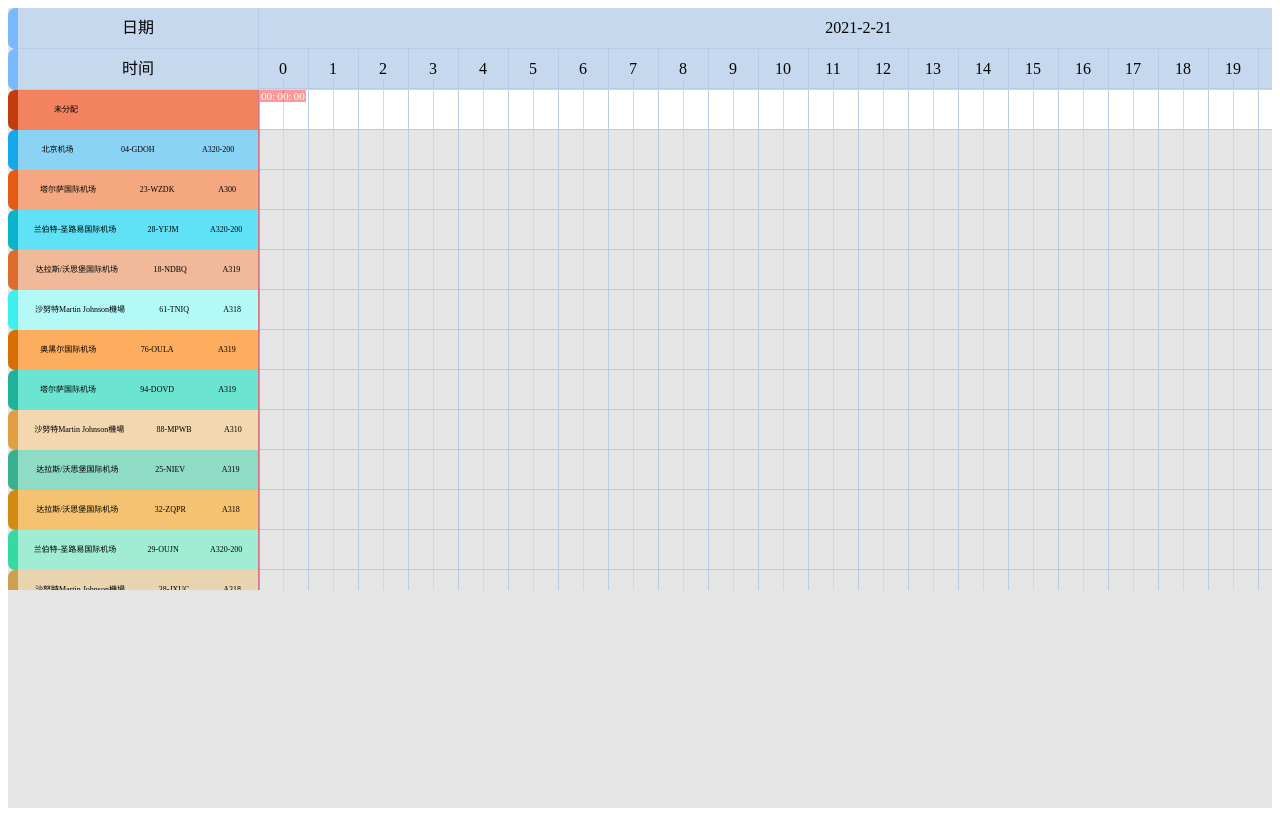
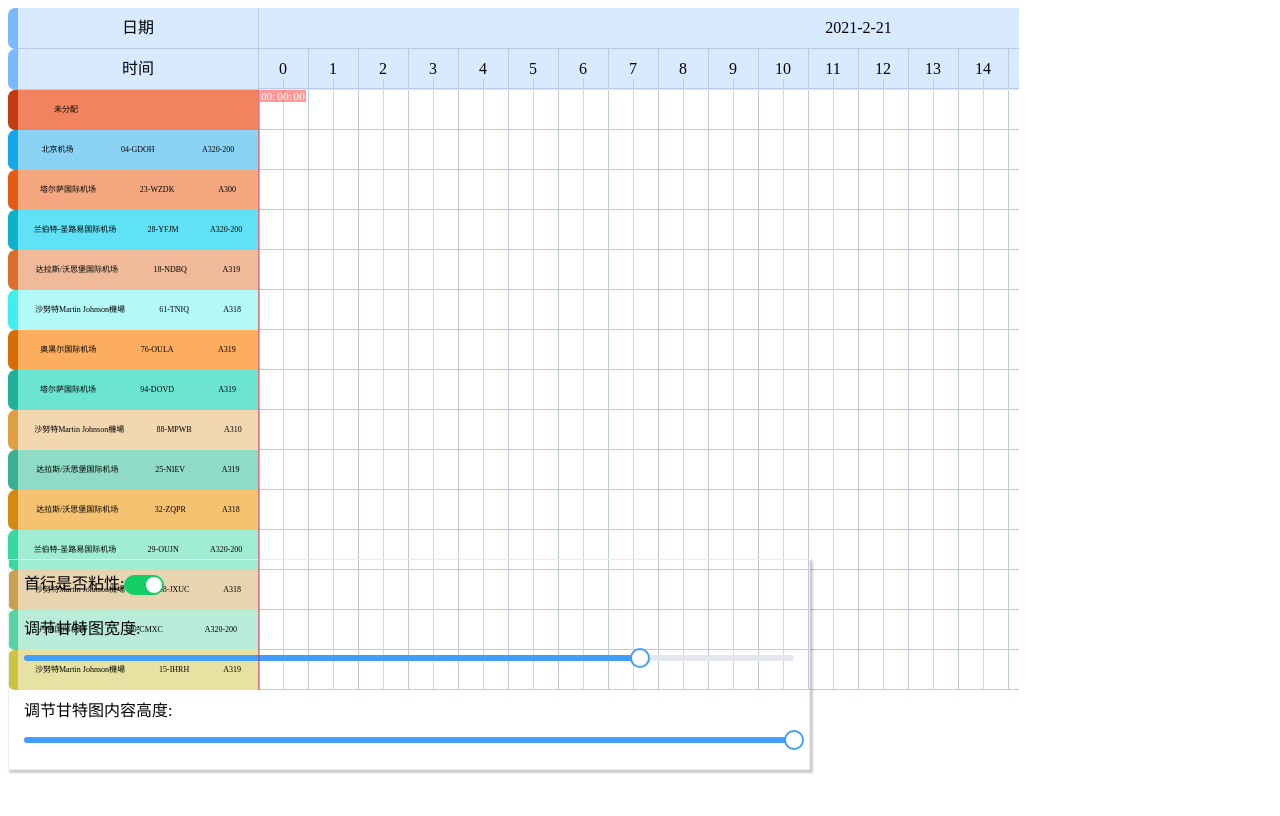
Before and after one commit to xihaoshangdi/vue-gantt-chart, a Vue app: page / in a window 1280 px wide. Built offline with nearby package versions, Linux system fonts and the light colour scheme.

Commit message:
增加测试代码

```diff
--- a/src/App.vue
+++ b/src/App.vue
@@ -1,10 +1,12 @@
 <template>
-  <div class="container">
+  <div class="box">
+    <div class="container" :style="{width:`${ChartWidth}%`}">
       <GanttChart
         :gantt-data="GanttData"
         :gantt-current-time="GanttCurrentTime"
-      :first-line-stick="true"
+        :first-line-stick="firstLineStick"
         :time-section="GanttTime"
+        :chart-max-height="ChartHeight"
         :float-view-render-fn="floatRender"
         @rightClick.native="handleRightClick"
       >
@@ -15,6 +17,12 @@
           <ContentComponent :content-info="item" />
         </template>
       </GanttChart>
+    </div>
+    <div class="operate">
+      <div>首行是否粘性:<el-switch v-model="firstLineStick" active-color="#13ce66" inactive-color="#ff4949" /></div>
+      <div>调节甘特图宽度:<el-slider v-model="ChartWidth" /></div>
+      <div>调节甘特图内容高度:<el-slider v-model="ChartHeight" :min="0" :max="600" /></div>
+    </div>
   </div>
 </template>
 <script>
@@ -30,9 +38,13 @@ export default {
       GanttTime: ['2021/02/21', '2021/02/24'],
       GanttData: mockData(25),
       GanttCurrentTime: new Date().getTime(),
-      floatRender: (info) => `<div class="xxx">${info.startAirport}</div><div>${info.workType}</div><div>${info.endAirport}</div>`,
+      floatRender: (info) => `<div>${info.startAirport}</div><div>${info.workType}</div><div>${info.endAirport}</div>`,
       // 定时器
-      marker: null
+      marker: null,
+      // 测试
+      firstLineStick: true,
+      ChartWidth: 80,
+      ChartHeight: 600
     }
   },
   mounted () {
@@ -46,15 +58,37 @@ export default {
   methods: {
     handleRightClick (event) {
       console.log('event', event)
+      const info = event.detail
+      this.$notify.info({
+        title: '消息',
+        dangerouslyUseHTMLString: true,
+        message: `
+                <div>
+                <strong>起飞机场</strong>:  ${info.startAirport}
+                </div>
+                <div>
+                <strong>任务类型</strong>:  ${info.workType}</div>
+                <div>
+                <strong>降落机场</strong>:  ${info.endAirport}
+                </div>`
+      })
     }
   }
 }
 </script>
 
 <style lang="scss" scoped>
-.container{
-  width: 100%;
-  height: 800px;
-  background-color: rgba(0,0,0,0.1);
+.operate{
+  position: absolute;
+  bottom: 30px;
+  margin-top: 5vh;
+  border: 1px solid #EBEEF5;
+  box-shadow: 2px 2px 2px 1px rgba(0, 0, 0, 0.2);
+  display: flex;
+  flex-direction: column;
+  width: 800px;
+  & > div{
+    margin: 10px 15px;
+  }
 }
 </style>
--- a/src/components/BaseGanttComponents/chart-block.vue
+++ b/src/components/BaseGanttComponents/chart-block.vue
@@ -21,18 +21,22 @@
 import dayjs from 'dayjs'
 export default {
   name: 'ChartBlock',
-  inject: ['spendTime', 'baseHour', 'timeSectionDayJs'],
+  inject: ['baseHour', 'timeSectionDayJs'],
   props: {
     block: {
       type: Object,
       default: () => {}
+    },
+    spendTime: {
+      type: Number,
+      required: true
     }
   },
   methods: {
     occupy (bar) {
       const during = dayjs(bar.end).diff(dayjs(bar.start), 'minute')
       const spendMinute = dayjs(dayjs(bar.start)).diff(this.timeSectionDayJs.start, 'minute')
-      const color = this.spendTime / 60 > spendMinute ? '#F56C6C' : '#909399'
+      const color = this.spendTime / 60 > spendMinute ? '#F56C6C' : '#67C23A'
       return {
         width: this.baseHour * during / 60 + 'px',
         left: spendMinute / 60 * this.baseHour + 'px',
@@ -71,8 +75,8 @@ export default {
     overflow: hidden;
   }
   .bar{
+    color: #303133;
     position: absolute;
-    background-color: #7BB9FE;
     height: 26px;
     user-select: none;
   }
--- a/src/components/BaseGanttComponents/chart-container.vue
+++ b/src/components/BaseGanttComponents/chart-container.vue
@@ -1,14 +1,15 @@
 <template>
   <div class="container">
     <!--时间轴-->
-    <time-line />
+    <time-line :spend-time="spendTime" />
     <!--灰色遮罩-->
-    <time-mask />
+    <time-mask :spend-time="spendTime" />
     <div :style="blockStyle">
       <template v-for="(block,index) in ganttData">
         <chart-block
           :key="index"
           v-slot="{item}"
+          :spend-time="spendTime"
           :class="{sticky:firstLineStick&&index===0}"
           :style="blockSelected(index)"
           :block="block"
@@ -29,11 +30,19 @@ import TimeMask from '@/components/BaseGanttComponents/time-mask'
 export default {
   name: 'ChartContainer',
   components: { TimeMask, TimeLine, ChartBlock },
-  inject: ['firstLineStick', 'baseHour', 'spendTime', 'timeSectionDayJs'],
+  inject: ['baseHour', 'timeSectionDayJs'],
   props: {
     ganttData: {
       type: Array,
       default: () => []
+    },
+    spendTime: {
+      type: Number,
+      required: true
+    },
+    firstLineStick: { // 首行粘性
+      type: Boolean,
+      default: true
     }
   },
   data () {
--- a/src/components/BaseGanttComponents/chart-side.vue
+++ b/src/components/BaseGanttComponents/chart-side.vue
@@ -16,11 +16,15 @@
 <script>
 export default {
   name: 'ChartSide',
-  inject: ['baseBlock', 'firstLineStick'],
+  inject: ['baseBlock'],
   props: {
     ganttData: {
       type: Array,
       default: () => []
+    },
+    firstLineStick: { // 首行粘性
+      type: Boolean,
+      default: true
     }
   },
   computed: {
--- a/src/components/BaseGanttComponents/time-line.vue
+++ b/src/components/BaseGanttComponents/time-line.vue
@@ -13,7 +13,13 @@
 <script>
 export default {
   name: 'TimeLine',
-  inject: ['spendTime', 'baseHour'],
+  inject: ['baseHour'],
+  props: {
+    spendTime: {
+      type: Number,
+      required: true
+    }
+  },
   data () {
     return {
       lineHeight: 0
--- a/src/components/BaseGanttComponents/time-mask.vue
+++ b/src/components/BaseGanttComponents/time-mask.vue
@@ -7,7 +7,13 @@
 <script>
 export default {
   name: 'TimeMask',
-  inject: ['spendTime', 'baseHour'],
+  inject: ['baseHour'],
+  props: {
+    spendTime: {
+      type: Number,
+      required: true
+    }
+  },
   data () {
     return {
       maskHeight: 0
--- a/src/components/GanttChart.vue
+++ b/src/components/GanttChart.vue
@@ -16,6 +16,7 @@
         <chart-side
           v-slot="{item}"
           :gantt-data="chartData"
+          :first-line-stick="firstLineStick"
         >
           <slot name="side-box" :item="item" />
         </chart-side>
@@ -25,6 +26,7 @@
           v-slot="{item}"
           :spend-time="spendTime"
           :gantt-data="chartData"
+          :first-line-stick="firstLineStick"
           @dragstart.native.capture="moveStart"
           @drop.capture.native="moveEnd"
         >
@@ -52,10 +54,8 @@ export default {
   provide () {
     return {
       timeSectionDayJs: this.timeSectionDayJs,
-      firstLineStick: this.firstLineStick,
       baseHour: this.baseHour,
-      baseBlock: this.baseBlock,
-      spendTime: this.spendTime
+      baseBlock: this.baseBlock
     }
   },
   props: {
```
Lines whose indentation alone changed are shown as unchanged.
